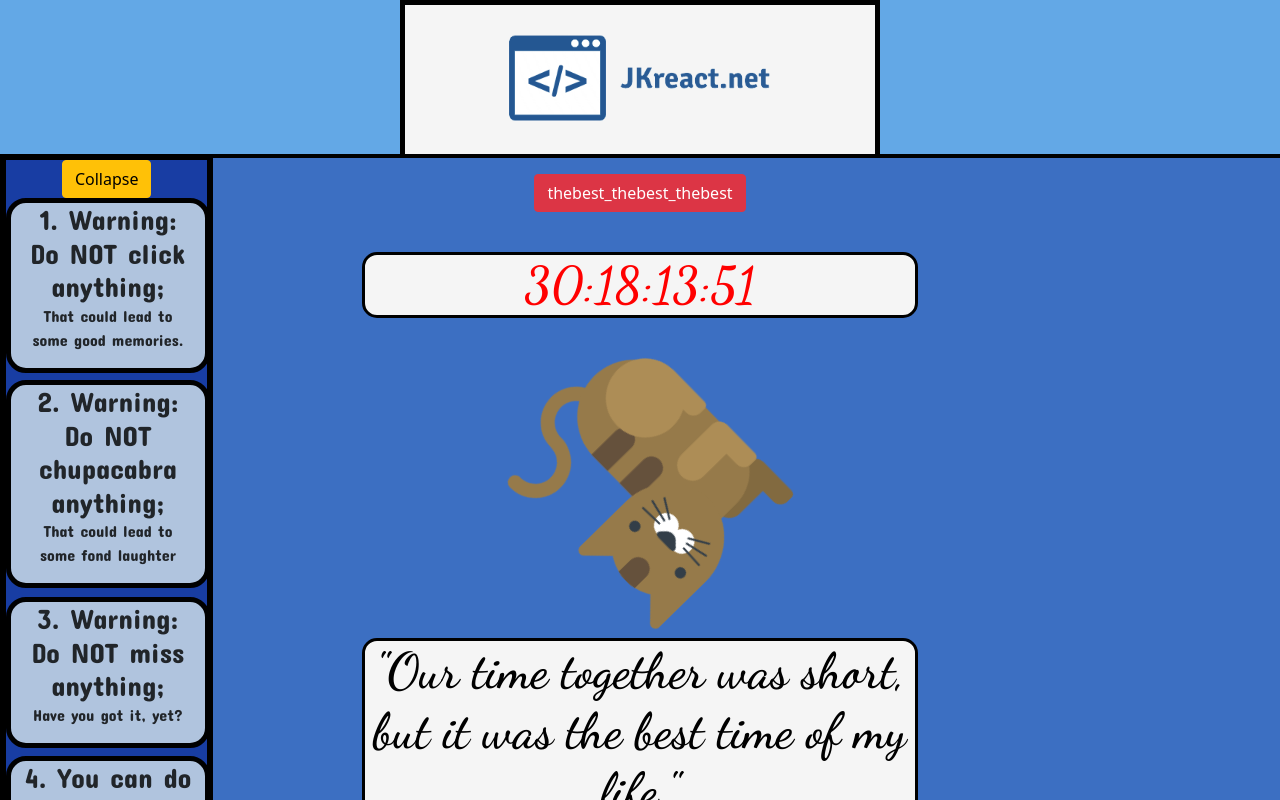
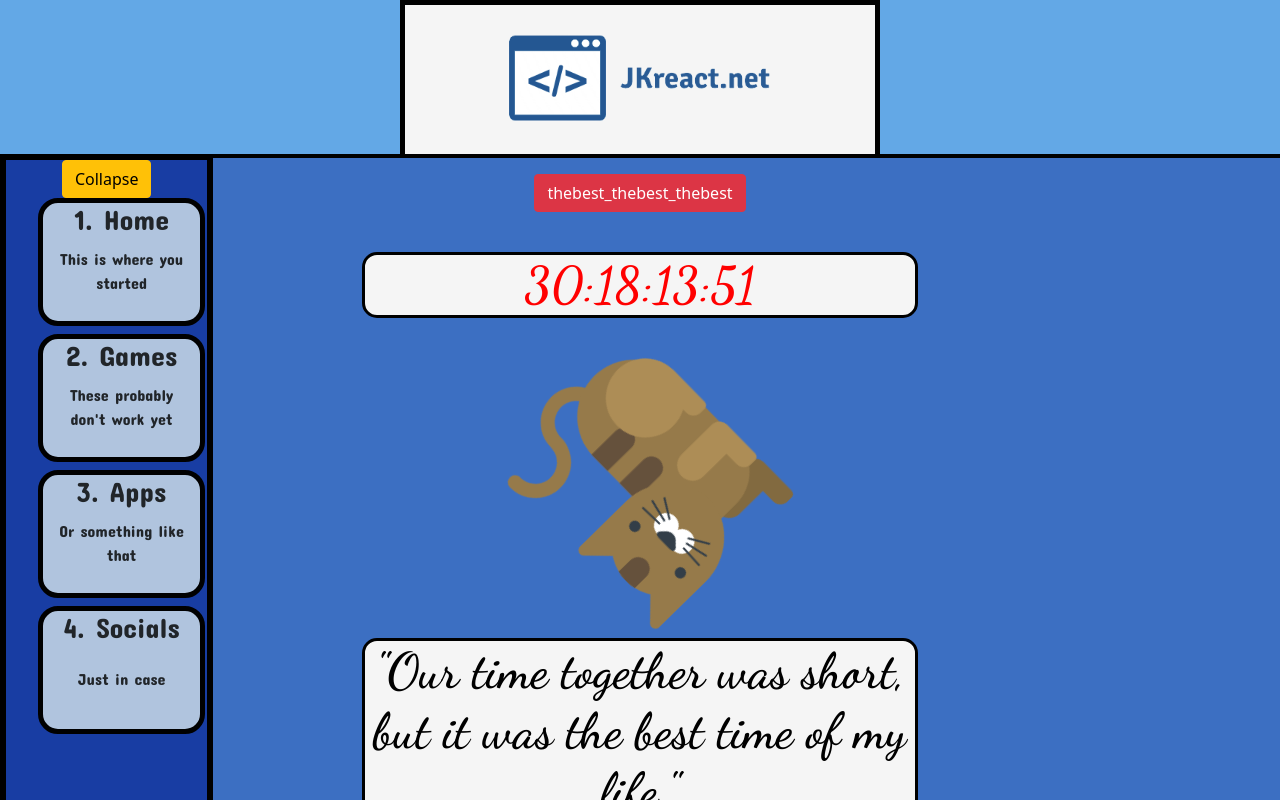
Before and after one commit to jkreal/jkreact, a React (Create React App) app: page / in a window 1280 px wide. Shown: the top 800 px of the page. Built offline with nearby package versions, Linux system fonts and the light colour scheme.

Commit message:
Shitshow version

```diff
--- a/src/Components/Dashboard/Content/Content.jsx
+++ b/src/Components/Dashboard/Content/Content.jsx
@@ -73,7 +73,7 @@ class Content extends React.Component {
       minutes: 0,
       seconds: 0,
     };
-    let remainder = this.state.timeLeft;
+    let remainder;
     let realTime = Math.floor(this.state.timeLeft / 1000);
 
     //This ugly if else tree converts seconds to days, hours, minutes, and remaining seconds.
@@ -84,6 +84,7 @@ class Content extends React.Component {
       time.days = 0;
       remainder = realTime;
     }
+
     if (realTime >= 3600) {
       time.hours = Math.floor(remainder / 3600);
       remainder %= 3600;
@@ -91,6 +92,7 @@ class Content extends React.Component {
       time.hours = 0;
       remainder = realTime;
     }
+
     if (realTime >= 60) {
       time.minutes = Math.floor(remainder / 60);
       remainder %= 60;
@@ -98,14 +100,16 @@ class Content extends React.Component {
       time.minutes = 0;
       remainder = realTime;
     }
+
     if (remainder > 0) {
       time.seconds = Math.floor(remainder);
     } else {
       time.seconds = 0;
     }
 
-    // This sets the state for an array of the time left.
     this.setState({
+      // Saves the calculated time object as an array. We used an array so that we can
+      // easily keep track of which number needs an animation.
       timeArray: [
         parseInt(time.days < 10 ? "0" : time.days.toString()[0]),
         parseInt(
@@ -132,21 +136,23 @@ class Content extends React.Component {
   }
 
   render() {
-    //In this case, the sidebar is disabled.
 
     return (
       <div className="col-xs-12 col-sm-12 col-md-8 col-lg-8 content">
         <div className="row">
-          {/* This button only appears if the sidebar is disabled */}
           {!this.props.sidebar ? (
             <button
+              // This button appears if the sidebar is disabled
               className="btn btn-warning"
               onClick={this.props.toggleSidebar}
             >
               Sidebar
             </button>
           ) : (
-            <button className="btn btn-danger btn-disabled">thebest_thebest_thebest</button>
+            // Otherwise, this button appears
+            <button className="btn btn-danger btn-disabled">
+              thebest_thebest_thebest
+            </button>
           )}
         </div>
 
@@ -179,7 +185,7 @@ class Content extends React.Component {
           ) : (
             // End of the conditional
             // This is what is returned when there is no time left
-            <span>Happy Rude Awakening Day!</span>
+            <span>Welcome to my shitshow.</span>
           )}
         </h1>
 
@@ -190,12 +196,19 @@ class Content extends React.Component {
 
         <h1 className="cat animate__animated animate__bounceIn animate__delay-2s">
           {this.state.timeLeft < 0 ? (
-            <a style={{ color: "black", textDecoration: "none" }} href="https://raft-wars.com/raftwars">
-              The Rude Awakening
+            <a
+              style={{ color: "black", textDecoration: "none" }}
+              href="https://raft-wars.com/raftwars"
+            >
+              Humanity can, to be completely honest with you, just go fuck itself.
             </a>
           ) : (
-            <a style={{ color: "black", textDecoration: "none" }} href="https://raft-wars.com/raftwars">
-              "Our time together was short, but it was the best time of my life."
+            <a
+              style={{ color: "black", textDecoration: "none" }}
+              href="https://raft-wars.com/raftwars"
+            >
+              "Our time together was short, but it was the best time of my
+              life."
             </a>
           )}
         </h1>
--- a/src/Components/Dashboard/Dashboard.css
+++ b/src/Components/Dashboard/Dashboard.css
@@ -110,23 +110,7 @@ body {
     margin: auto;
 
     font-family: 'Concert One', cursive;
-}
-
-.video-responsive {
-    overflow: hidden;
-    padding-bottom: 56.25%;
-    position: relative;
-    height: 0;
-    background-color: orange;
-    color: red;
-}
-
-.video-responsive iframe {
-    left: 0;
-    top: 0;
-    height: 100%;
-    width: 100%;
-    position: absolute;
+    height: 30px;
 }
 
 
--- a/src/Components/Dashboard/Sidebar/ListItem/ListItem.jsx
+++ b/src/Components/Dashboard/Sidebar/ListItem/ListItem.jsx
@@ -5,6 +5,7 @@ class ListItem extends React.Component {
     super(props);
     this.state = {
       title: this.props.title,
+      lastEvent: null
     };
 
     this.clickTask = this.clickTask.bind(this);
@@ -12,33 +13,40 @@ class ListItem extends React.Component {
     this.mouseLeave = this.mouseLeave.bind(this);
   }
 
-  clickTask = (event) => {
+  componentDidMount() {
+  }
+
+  componentWillUnmount() {
 
   }
 
+  clickTask = (event) => {
+
+    // event.target.style.minHeight = "50px";
+  }
+
   mouseEnter = (event) => {
-    // event.target.style. = "30em";
+    // event.target.style.width = "100%";
   }
 
   mouseLeave = (event) => {
-    // event.target.style.marginLeft = "3em";
+    // event.target.style.marginLeft = "auto";
+    // event.target.style.width = "50%";
   }
 
   render() {
     return (
-      <div
+      <li
         onClick={this.clickTask}
         onMouseEnter={this.mouseEnter}
         onMouseLeave={this.mouseLeave}
-        className={"row listitem animate__animated animate__flipInY animate__delay-" + this.props.pos + "s"}
+        className={"row listitem animate__animated animate__flipInY animate__delay-" + (this.props.pos % 1 + 1) + "s"}
       >
-        <div className="col-md-12">
           <h3 className="listtitle">
             {this.props.pos + ". " + this.props.title}
           </h3>
           <p className="messagetext">{this.props.message}</p>
-        </div>
-      </div>
+      </li>
     );
   }
 }
--- a/src/Components/Dashboard/Sidebar/Sidebar.jsx
+++ b/src/Components/Dashboard/Sidebar/Sidebar.jsx
@@ -3,18 +3,12 @@ import "./Sidebar.css";
 
 import ListItem from "./ListItem";
 
-
-let listArray = [
-  "Warning: Do NOT click anything;",
-  "Warning: Do NOT chupacabra anything;",
-  "Warning: Do NOT miss anything;",
-  "You can do this.",
-];
+let listArray = ["Home", "Games", "Apps", "Socials"];
 let messageArray = [
-  "That could lead to some good memories.",
-  "That could lead to some fond laughter",
-  "Have you got it, yet?",
-  "The rest is up to you.",
+  "This is where you started",
+  "These probably don't work yet",
+  "Or something like that",
+  "Just in case",
 ];
 
 const Sidebar = (props) => {
@@ -29,7 +23,9 @@ const Sidebar = (props) => {
           >
             Collapse
           </button>
+
           {/* This maps the listArray to the sidebar */}
+          <ul>
             {listArray.map((title, i) => {
               return (
                 <ListItem
@@ -40,6 +36,7 @@ const Sidebar = (props) => {
                 ></ListItem>
               );
             })}
+          </ul>
         </div>
       </div>
     </div>
```
Also changed, not shown: src/Components/Dashboard/Sidebar/ListItem/GitHub-logo.png (added), src/Components/Dashboard/Sidebar/ListItem/Gmail-logo.png (added). Lines whose indentation alone changed are shown as unchanged.
